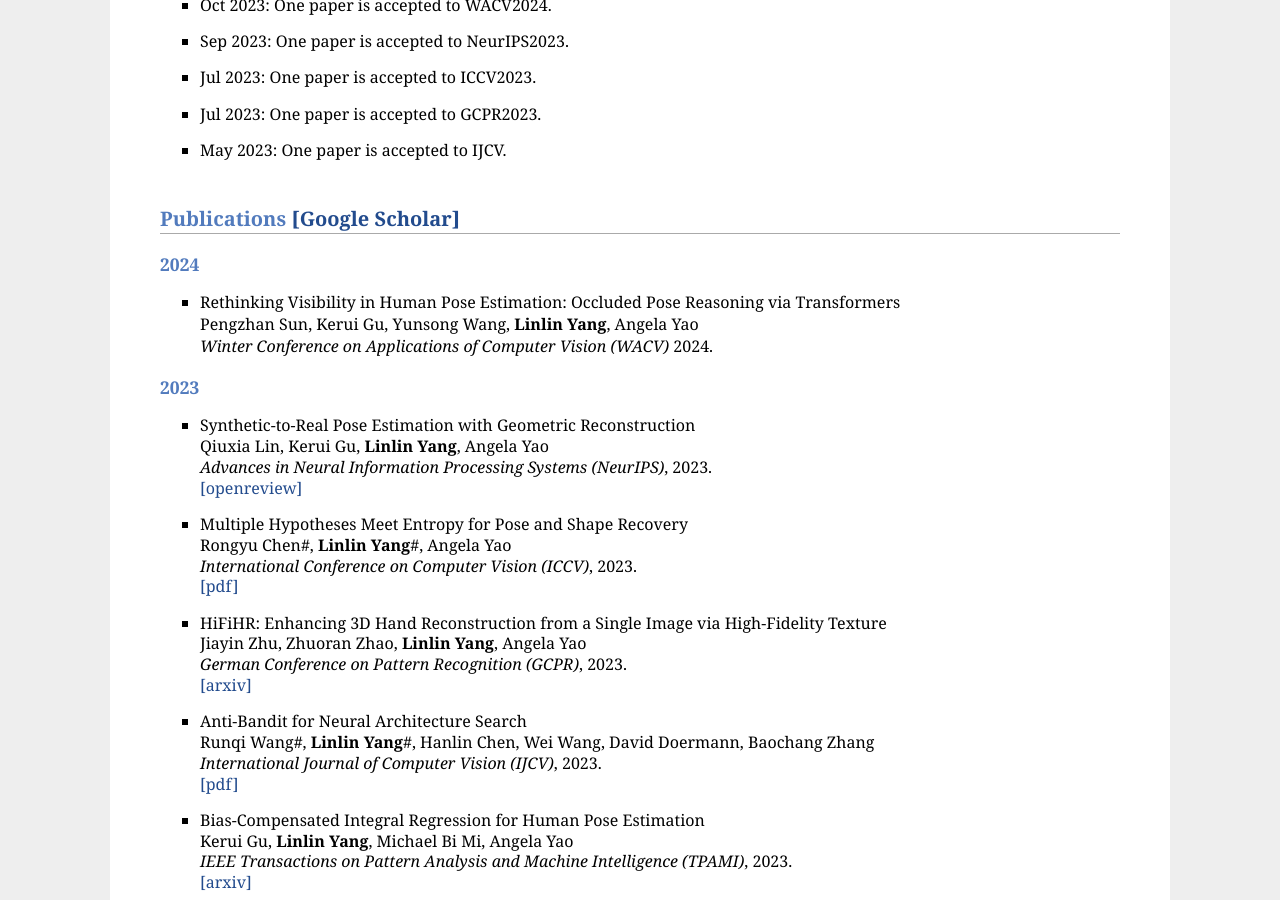
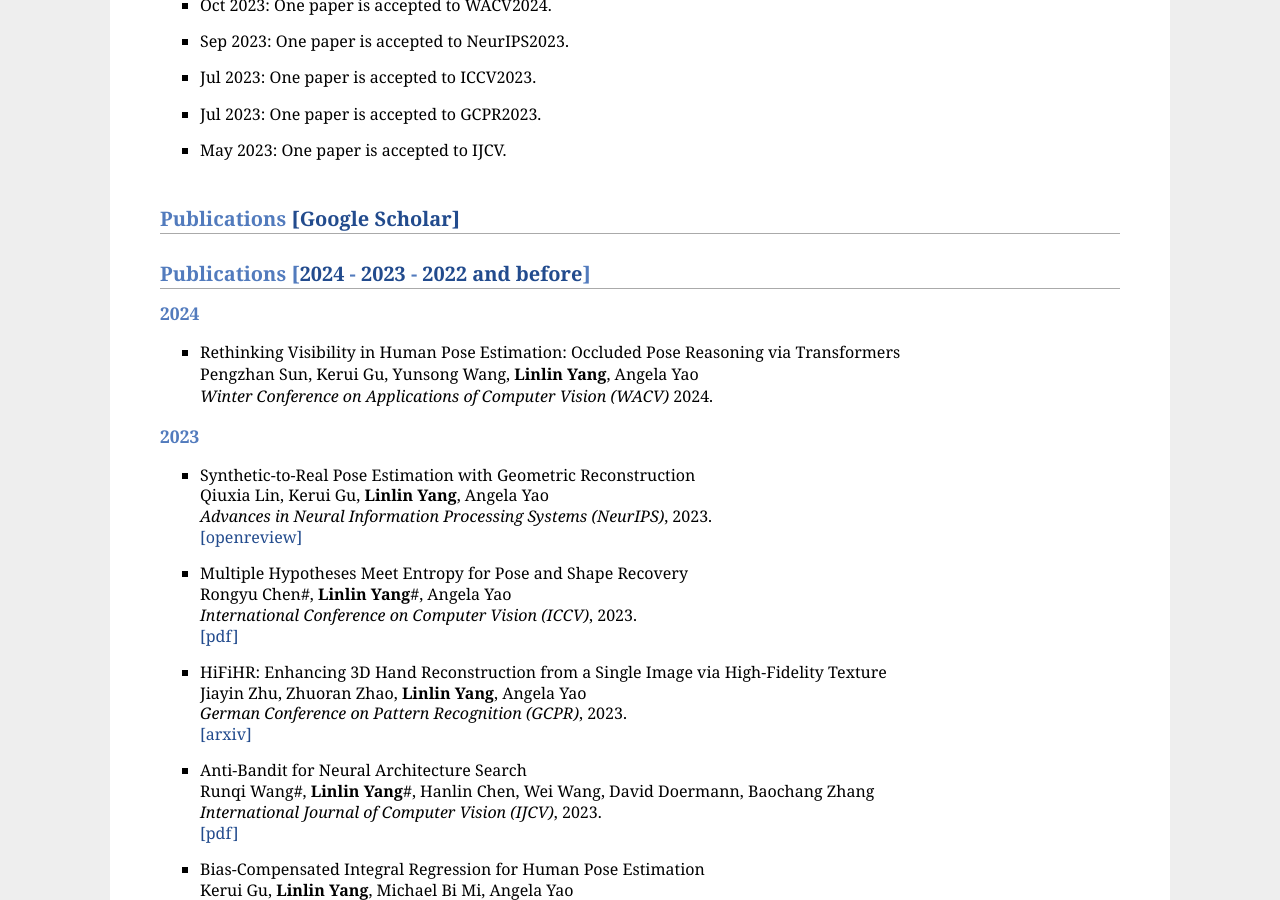
Before and after one commit to bestonebyone/mu4yang, a Jekyll site: the page built from index.md, in a window 1280 px wide and 900 px high, scrolled down 509 px. Built offline with Jekyll 4.4.1, drawn with Linux system fonts in a browser that asks for light colours; comment, search, counter and statistics services are not loaded.

Commit message:
Update index.md

```diff
--- a/index.md
+++ b/index.md
@@ -59,16 +59,15 @@ I am an organizer of [HANDS@ECCV22](https://sites.google.com/view/hands2022/home
 
 <span id="pub"></span>
 ## Publications [[Google Scholar]](https://scholar.google.com.hk/citations?user=gI55gF0AAAAJ&hl=en-US)
+## Publications [[2024](#pub2024) - [2023](#pub2023) - [2022 and before](#pub2022)]
 
-<span id="pub2024"></span>
-### 2024
+<h3 id="pub2024">2024</h3>
 - Rethinking Visibility in Human Pose Estimation: Occluded Pose Reasoning via Transformers<br>
 Pengzhan Sun, Kerui Gu, Yunsong Wang, **Linlin Yang**, Angela Yao<br>
 *Winter Conference on Applications of Computer Vision (WACV)* 2024.<br>
 
 
-<span id="pub2023"></span>
-### 2023
+<h3 id="pub2023">2023</h3>
 - Synthetic-to-Real Pose Estimation with Geometric Reconstruction<br>
 Qiuxia Lin, Kerui Gu, **Linlin Yang**, Angela Yao<br>
 *Advances in Neural Information Processing Systems  (NeurIPS)*, 2023.<br>
@@ -123,9 +122,8 @@ Shihao Zhang, **Linlin Yang**, Michael Bi Mi, Xiaoxu Zheng, Angela Yao<br>
 [[openreview]](https://openreview.net/forum?id=raU07GpP0P)
 
 
-<span id="pub2022"></span>
-### 2022 and before
 
+<h3 id="pub2022">2022 and before</h3>
 - UV-Based 3D Hand-Object Reconstruction with Grasp Optimization<br>
 Ziwei Yu, **Linlin Yang**, You Xie, Ping Chen, Angela Yao<br>
 *British Machine Vision Conference (BMVC)*, 2022.<br>
```
